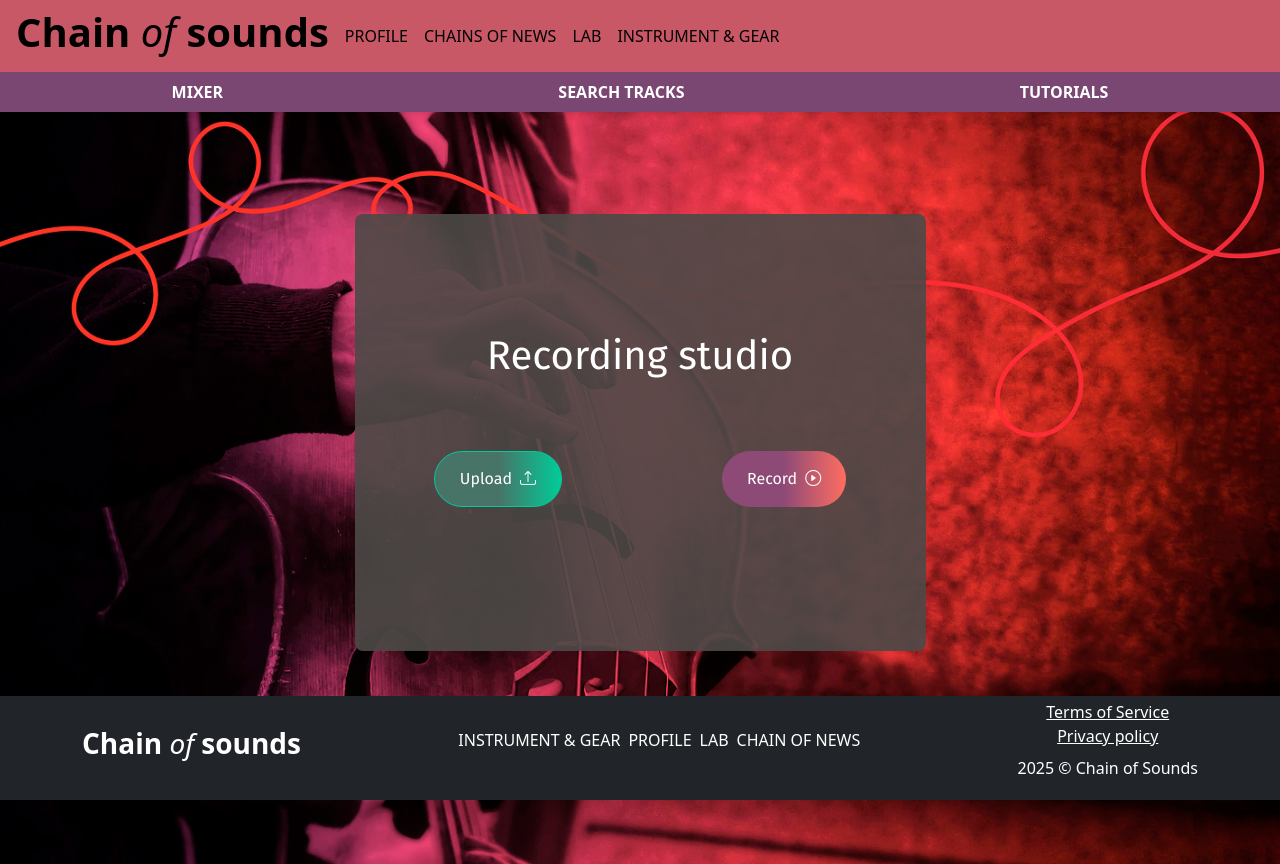
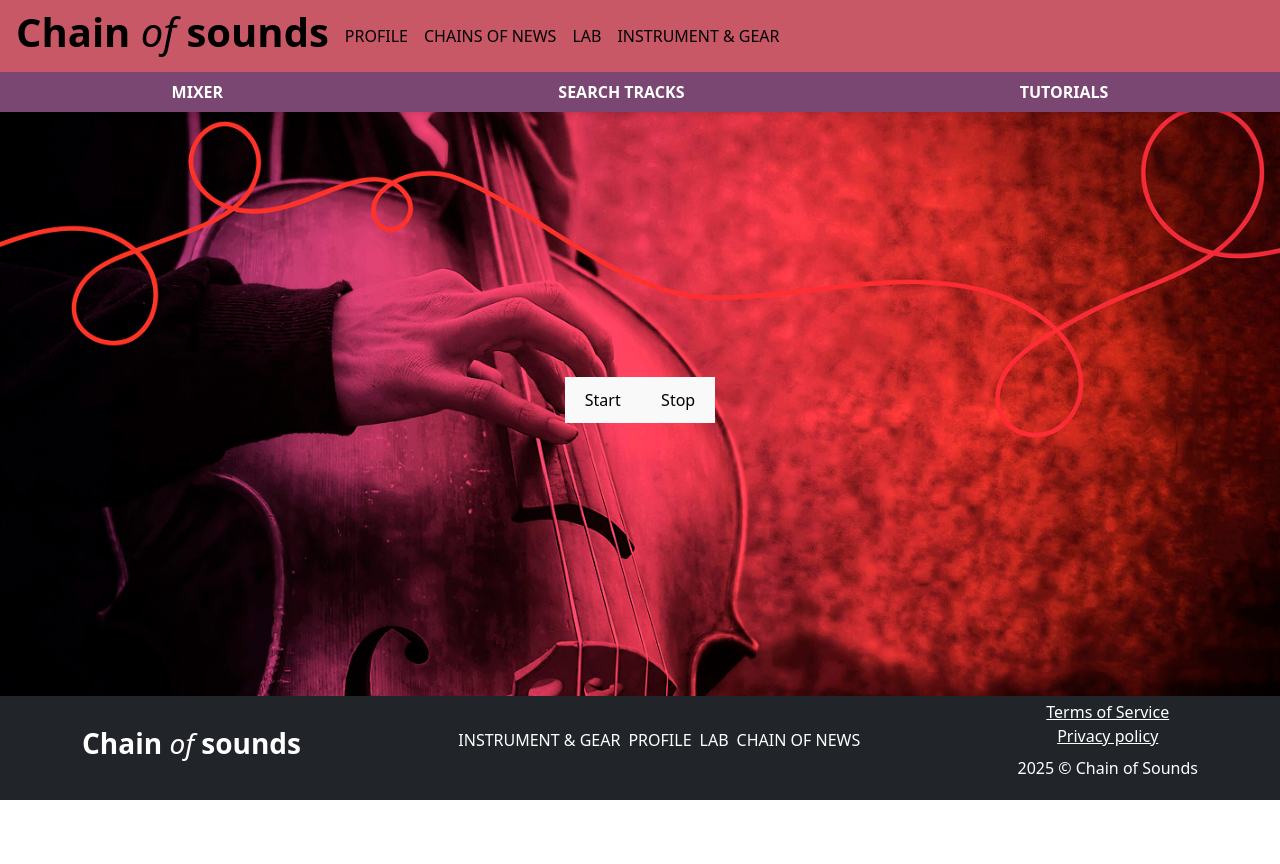
Before and after one commit to BreannaSand/audio-recorder, a React (Vite) app: page /Recorder in a window 1280 px wide. After the commit the page ends 800 px from the top, so only its background shows below. Built offline with nearby package versions, Linux system fonts and the light colour scheme.

Commit message:
added Router

```diff
--- a/package.json
+++ b/package.json
@@ -13,7 +13,8 @@
     "bootstrap": "^5.3.8",
     "bootstrap-icons": "^1.13.1",
     "react": "^19.1.1",
-    "react-dom": "^19.1.1"
+    "react-dom": "^19.1.1",
+    "react-router-dom": "^7.9.3"
   },
   "devDependencies": {
     "@eslint/js": "^9.36.0",
--- a/src/App.jsx
+++ b/src/App.jsx
@@ -2,11 +2,18 @@ import './App.css';
 import Footer from './components/footer';
 import Navbar from './components/navbar';
 import Start from './components/start';
+import Recorder from './components/Recorder';
+import { BrowserRouter, Routes, Route } from 'react-router-dom';
 function App() {
   return (
     <>
       <Navbar />
-      <Start />
+      <BrowserRouter>
+        <Routes>
+          <Route path="/" element={<Start />} />
+          <Route path="/Recorder" element={<Recorder />} />
+        </Routes>
+      </BrowserRouter>
       <Footer />
     </>
   );
--- a/src/components/Recorder.jsx
+++ b/src/components/Recorder.jsx
@@ -1,4 +1,4 @@
-import React, { useRef } from "react";
+import React, { useRef } from 'react';
 
 export default function Recorder() {
   const recorderRef = useRef(null);
@@ -9,12 +9,12 @@ export default function Recorder() {
     recorderRef.current = new MediaRecorder(stream);
     recorderRef.current.ondataavailable = (e) => chunksRef.current.push(e.data);
     recorderRef.current.start();
-        console.log("Recording started...")
+    console.log('Recording started...');
   };
 
   const stopRecording = () => {
     recorderRef.current.stop();
-        console.log("Recording started...")
+    console.log('Recording started...');
   };
 
   return (
--- a/src/components/Start.jsx
+++ b/src/components/Start.jsx
@@ -1,6 +1,8 @@
 import 'bootstrap-icons/font/bootstrap-icons.css';
+import { useNavigate } from 'react-router-dom';
 
 const Start = () => {
+  const navigate = useNavigate();
   return (
     <div className="d-flex justify-content-center align-items-center vh-100">
       {/* Mobile */}
@@ -9,7 +11,7 @@ const Start = () => {
         style={{
           width: '314px',
           height: '199px',
-          backgroundColor: 'rgba(77, 74, 71, 0.9)'
+          backgroundColor: 'rgba(0, 0, 0, 0.7)'
         }}
       >
         <div className="w-100 d-flex justify-content-center pt-3 fs-1">
@@ -17,6 +19,7 @@ const Start = () => {
         </div>
         {/* Buttons */}
         <div className="mt-auto mb-5 d-flex gap-5">
+          {/* Upload button */}
           <button
             className="btn d-flex align-items-center gap-2"
             style={{
@@ -33,6 +36,7 @@ const Start = () => {
             Upload
             <i className="bi bi-upload"></i>
           </button>
+          {/* Recorder button */}
           <button
             className="btn d-flex align-items-center gap-2"
             style={{
@@ -45,6 +49,7 @@ const Start = () => {
               padding: '15px 20px',
               border: 'none'
             }}
+            onClick={() => navigate('/recorder')}
           >
             Record
             <i className="bi bi-play-circle"></i>
@@ -54,11 +59,11 @@ const Start = () => {
 
       {/* Desktop/Tablet */}
       <div
-        className="rounded-3 d-flex flex-column align-items-center d-none d-md-flex"
+        className="rounded-4 d-flex flex-column align-items-center d-none d-md-flex"
         style={{
           width: '571px',
           height: '437px',
-          backgroundColor: 'rgba(77, 74, 71, 0.9)',
+          backgroundColor: 'rgba(0, 0, 0, 0.7)',
           paddingTop: '7rem',
           paddingBottom: '6rem'
         }}
@@ -70,6 +75,7 @@ const Start = () => {
 
         {/* Buttons */}
         <div className="mt-auto mb-5 d-flex" style={{ gap: '10rem' }}>
+          {/* Upload button */}
           <button
             className="btn d-flex align-items-center gap-2"
             style={{
@@ -86,7 +92,7 @@ const Start = () => {
             Upload
             <i className="bi bi-upload"></i>
           </button>
-
+          {/* Recorder button */}
           <button
             className="btn d-flex align-items-center gap-2"
             style={{
@@ -99,6 +105,7 @@ const Start = () => {
               padding: '15px 25px',
               border: 'none'
             }}
+            onClick={() => navigate('/recorder')}
           >
             Record
             <i className="bi bi-play-circle"></i>
```
Also changed, not shown: 1 other file (tests, documents, lock files or other folders). Lines whose indentation alone changed are shown as unchanged.
